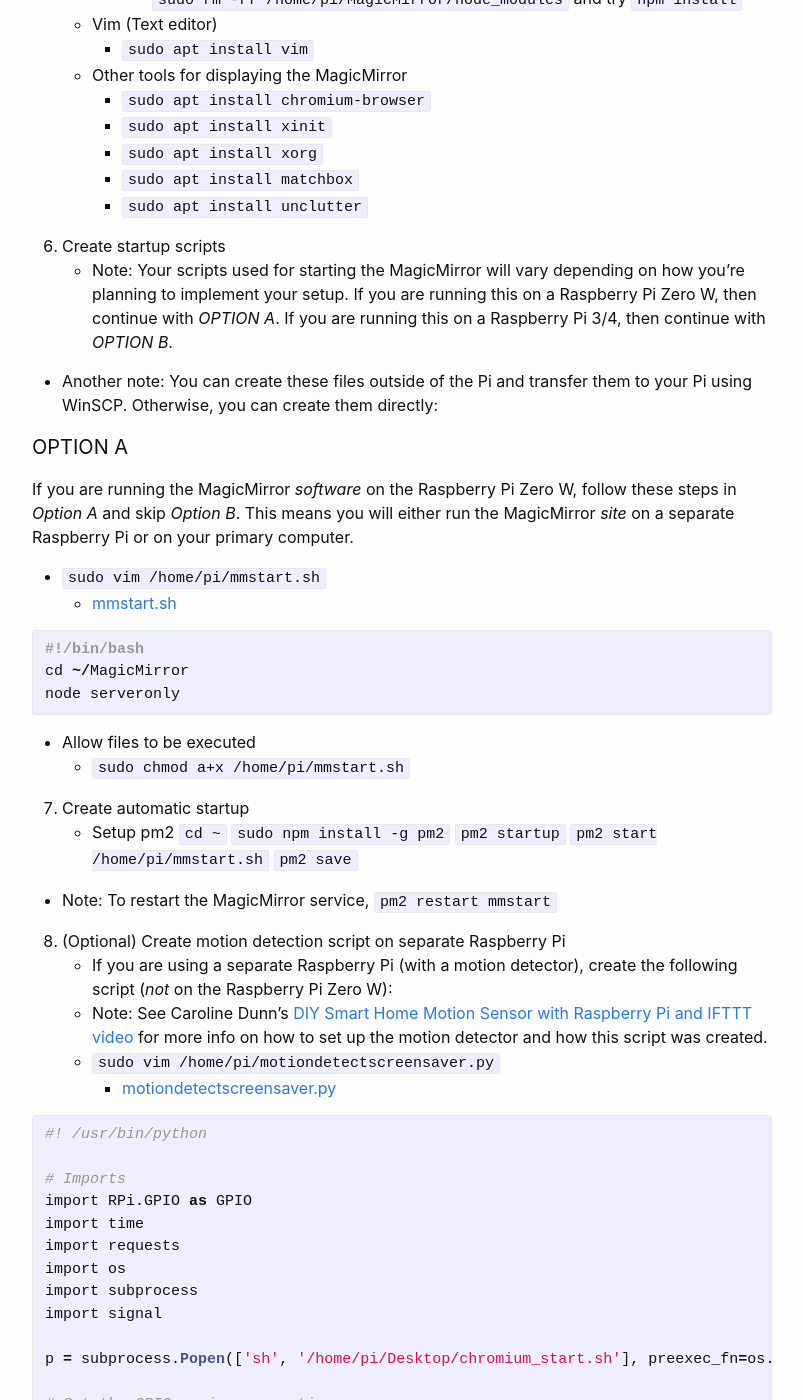
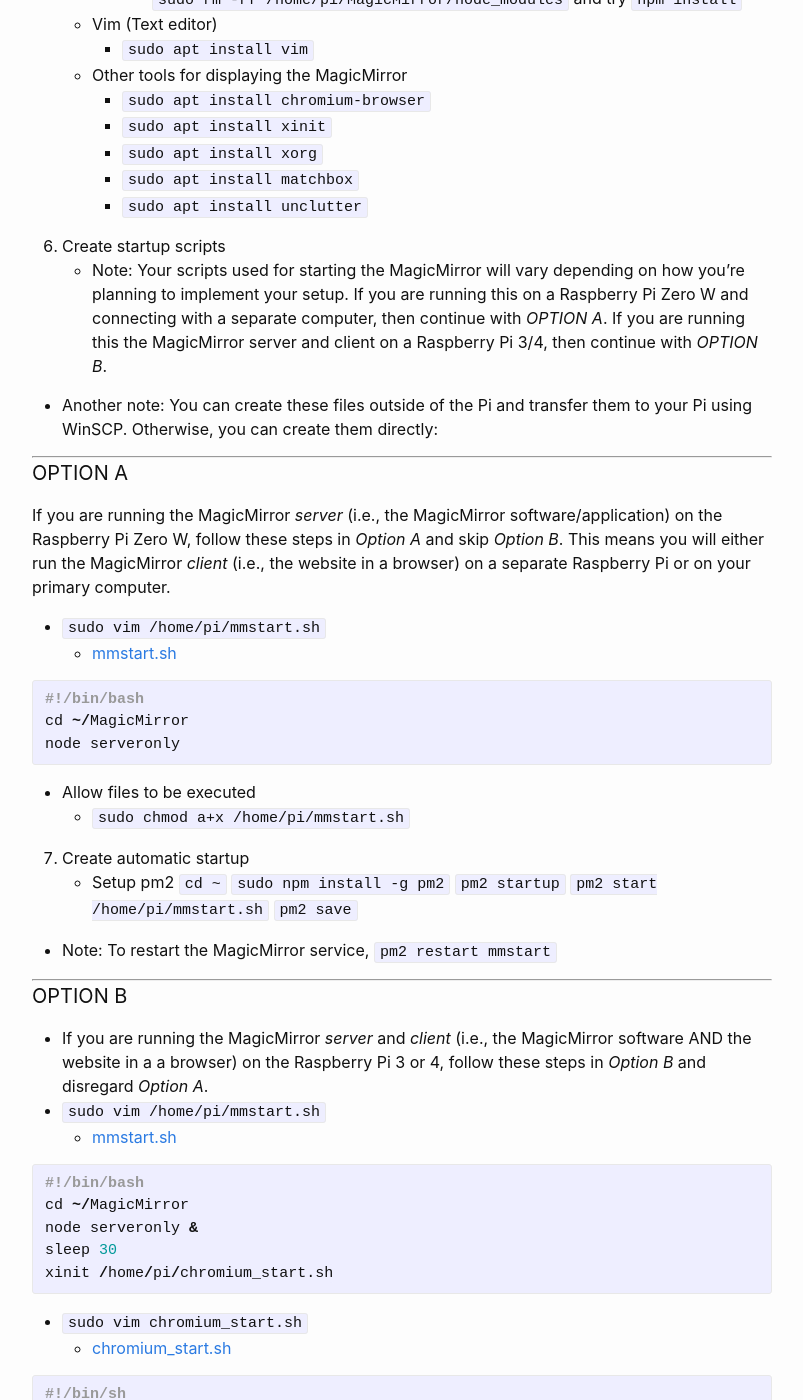
Before and after one commit to codingwatermelon/codingwatermelon.github.io, a Jekyll site: the page built from _posts/2020-09-09-how-to-make-a-magic-mirror.md, in a window 1280 px wide and 1400 px high, scrolled down 3133 px. Shown: the whole window, without its empty margins (238-1041 px from the left). Built offline with Jekyll 4.4.1, drawn with Linux system fonts in a browser that asks for light colours; some of the changed text lies outside the part shown.

Commit message:
Update 2020-09-09-how-to-make-a-magic-mirror.md

```diff
--- a/_posts/2020-09-09-how-to-make-a-magic-mirror.md
+++ b/_posts/2020-09-09-how-to-make-a-magic-mirror.md
@@ -110,12 +110,13 @@ Another note: This guide is heavily borrowed from [this guide](http://emmanuelco
 
 {:start="6"}
 6. Create startup scripts
-  - Note: Your scripts used for starting the MagicMirror will vary depending on how you're planning to implement your setup. If you are running this on a Raspberry Pi Zero W, then continue with *OPTION A*. If you are running this on a Raspberry Pi 3/4, then continue with *OPTION B*.
+  - Note: Your scripts used for starting the MagicMirror will vary depending on how you're planning to implement your setup. If you are running this on a Raspberry Pi Zero W and connecting with a separate computer, then continue with *OPTION A*. If you are running this the MagicMirror server and client on a Raspberry Pi 3/4, then continue with *OPTION B*.
 
   - Another note: You can create these files outside of the Pi and transfer them to your Pi using WinSCP. Otherwise, you can create them directly:
 
+---
 #### OPTION A
-If you are running the MagicMirror *software* on the Raspberry Pi Zero W, follow these steps in *Option A* and skip *Option B*. This means you will either run the MagicMirror *site* on a separate Raspberry Pi or on your primary computer.
+If you are running the MagicMirror *server* (i.e., the MagicMirror software/application) on the Raspberry Pi Zero W, follow these steps in *Option A* and skip *Option B*. This means you will either run the MagicMirror *client* (i.e., the website in a browser) on a separate Raspberry Pi or on your primary computer.
 - `sudo vim /home/pi/mmstart.sh`
   - [mmstart.sh](../files/mmstart.sh)
 
@@ -140,9 +141,54 @@ node serveronly
   - Note: To restart the MagicMirror service,
       `pm2 restart mmstart`
 
+---
+#### OPTION B
+- If you are running the MagicMirror *server* and *client* (i.e., the MagicMirror software AND the website in a a browser) on the Raspberry Pi 3 or 4, follow these steps in *Option B* and disregard *Option A*.
+- `sudo vim /home/pi/mmstart.sh`
+  - [mmstart.sh](../files/mmstart.sh)
+
+{% highlight c %}
+#!/bin/bash
+cd ~/MagicMirror
+node serveronly &
+sleep 30
+xinit /home/pi/chromium_start.sh
+{% endhighlight %}
+
+- `sudo vim chromium_start.sh`
+  - [chromium_start.sh](../files/chromium_start.sh)
+
+{% highlight c %}
+#!/bin/sh
+unclutter &
+xset -dpms # disable DPMS (Energy Star) features.
+xset s off # disable screen saver
+xset s noblank # don’t blank the video device
+matchbox-window-manager &
+chromium-browser --incognito --kiosk http://localhost:8080/
+{% endhighlight %}
+
+- Allow files to be executed
+  - `sudo chmod a+x mmstart.sh`
+  - `sudo chmod a+x chromium_start.sh`
+
+{:start="7"}
+7. Create automatic startup
+  - Setup pm2
+      `cd ~`
+      `sudo npm install -g pm2`
+      `pm2 startup`
+      `pm2 start /home/pi/mmstart.sh`
+      `pm2 save`
+
+  - To restart the MagicMirror service,
+      `pm2 restart mmstart`
+
+---
+
 {:start="8"}
 8. (Optional) Create motion detection script on separate Raspberry Pi
-- If you are using a separate Raspberry Pi (with a motion detector), create the following script (*not* on the Raspberry Pi Zero W):
+- If you are using a Raspberry Pi 3/4 (with a motion detector), create the following script (*not* on the Raspberry Pi Zero W):
 - Note: See Caroline Dunn's [DIY Smart Home Motion Sensor with Raspberry Pi and IFTTT video](https://www.youtube.com/watch?v=72UjPhD9whM) for more info on how to set up the motion detector and how this script was created.
 - `sudo vim /home/pi/motiondetectscreensaver.py`
   - [motiondetectscreensaver.py](../files/motiondetectscreensaver.py)
@@ -240,61 +286,6 @@ except KeyboardInterrupt:
 	GPIO.cleanup()
 {% endhighlight %}
 
-#### OPTION B
-- If you are running the MagicMirror site on the Raspberry Pi 3 or 4, follow these steps in *Option B* and disregard *Option A*.
-- `sudo vim /home/pi/mmstart.sh`
-  - [mmstart.sh](../files/mmstart.sh)
-
-{% highlight c %}
-#!/bin/bash
-cd ~/MagicMirror
-node serveronly &
-sleep 30
-xinit /home/pi/chromium_start.sh
-{% endhighlight %}
-
-- `sudo vim /home/pi/chromium_start.sh`
-  - [chromium_start.sh](../files/chromium_start.sh)
-
-{% highlight c %}
-#!/bin/sh
-unclutter &
-xset -dpms # disable DPMS (Energy Star) features.
-xset s off # disable screen saver
-xset s noblank # don’t blank the video device
-matchbox-window-manager &
-chromium-browser --incognito --kiosk http://localhost:8080/
-{% endhighlight %}
-
-- If you are running the MagicMirror site on a separate Pi, create this script:
-- `sudo vim chromium_start.sh`
-  - [chromium_start.sh](../files/chromium_start.sh)
-
-{% highlight c %}
-#!/bin/sh
-unclutter &
-xset -dpms # disable DPMS (Energy Star) features.
-xset s off # disable screen saver
-xset s noblank # don’t blank the video device
-matchbox-window-manager &
-chromium-browser --incognito --kiosk http://localhost:8080/
-{% endhighlight %}
-
-- Allow files to be executed
-  - `sudo chmod a+x mmstart.sh`
-  - `sudo chmod a+x chromium_start.sh`
-
-{:start="7"}
-7. Create automatic startup
-  - Setup pm2
-      `cd ~`
-      `sudo npm install -g pm2`
-      `pm2 startup`
-      `pm2 start /home/pi/mmstart.sh`
-      `pm2 save`
-
-  - To restart the MagicMirror service,
-      `pm2 restart mmstart`
 
 ***
 
```
